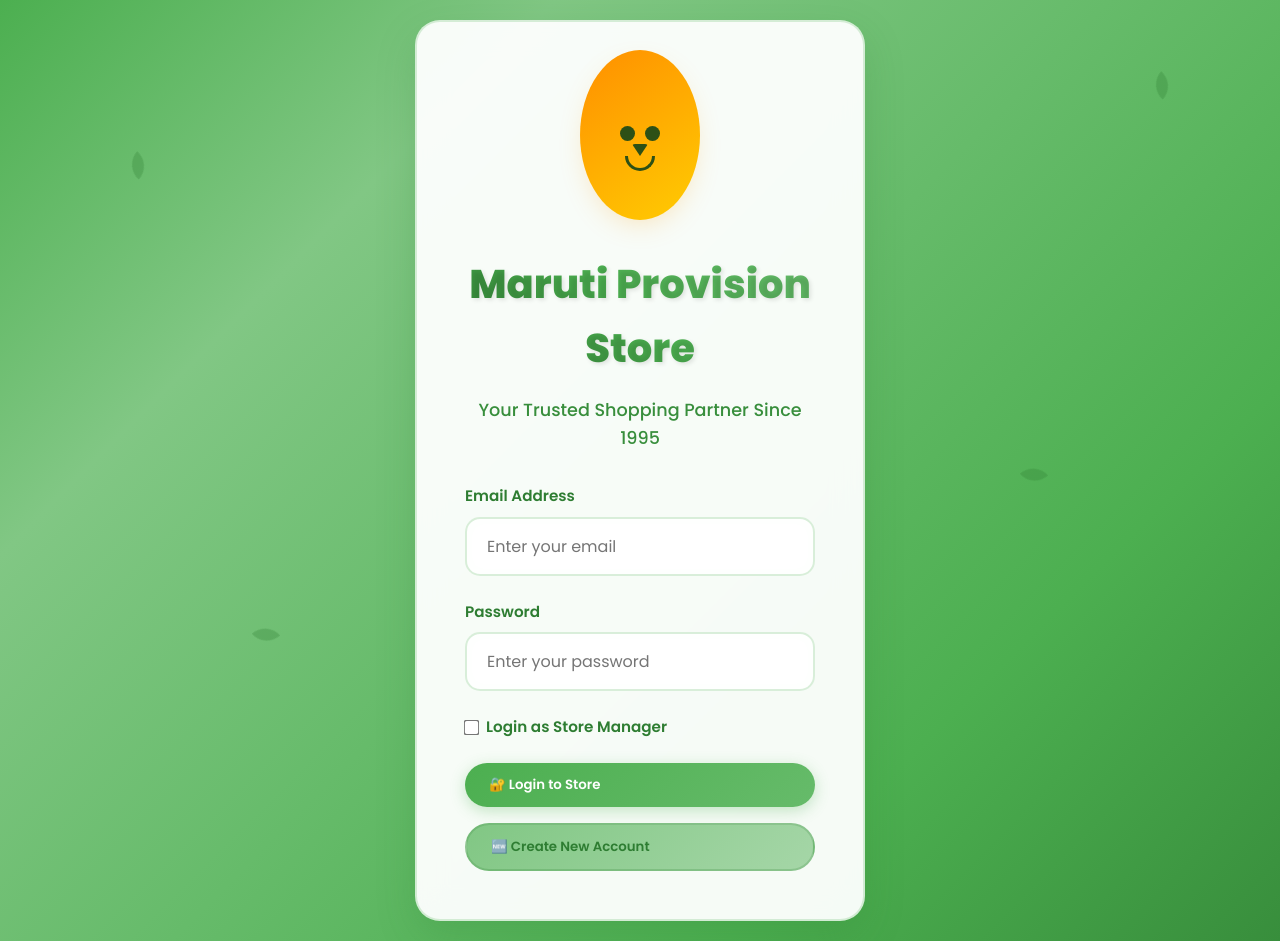
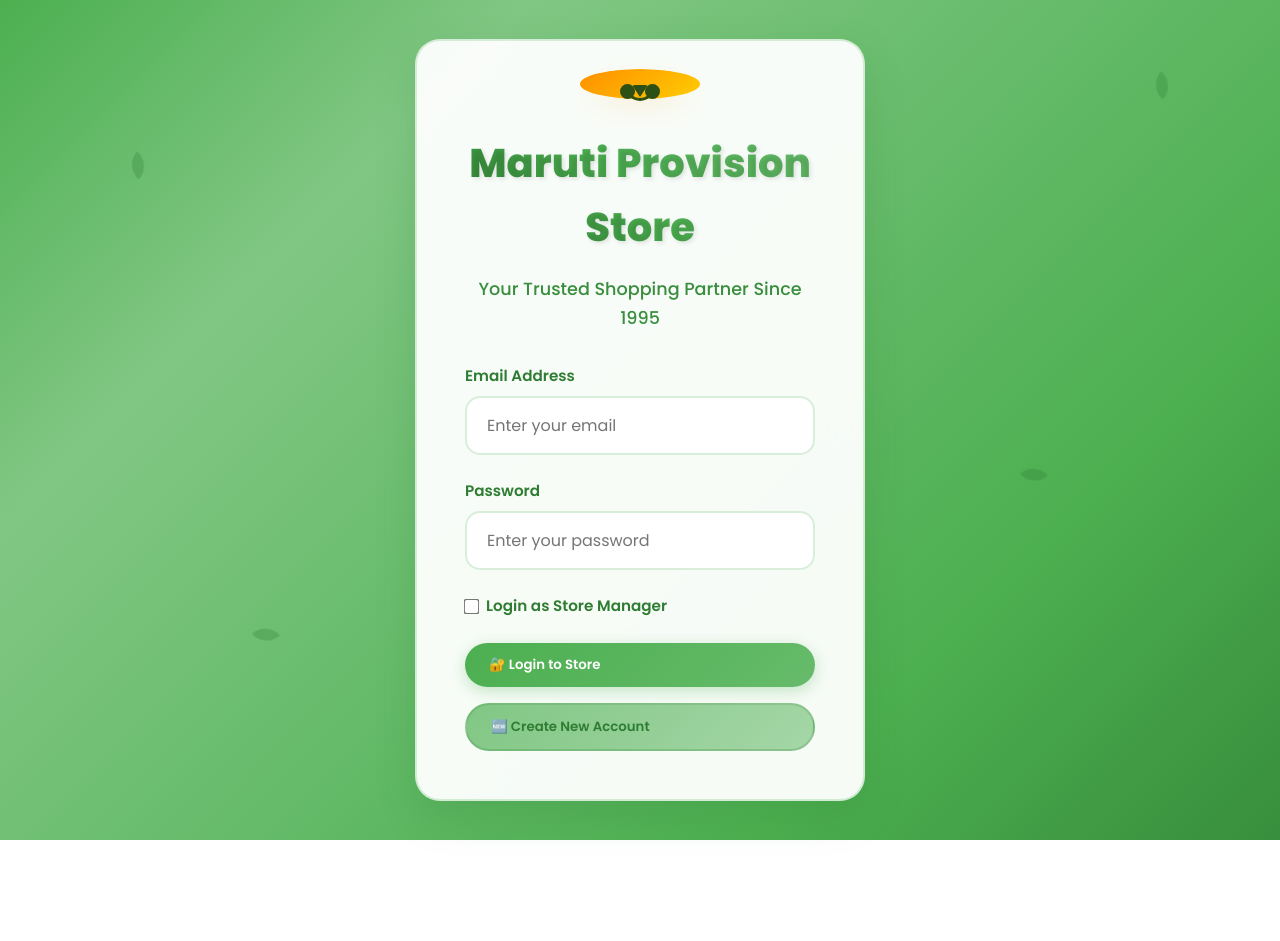
Before and after one commit to Whodarshanpatel/maruti-provision-store, a plain HTML site: page index.html in a window 1280 px wide. After the commit the page ends 840 px from the top, so only its background shows below. Drawn offline with nearby package versions, Linux system fonts and the light colour scheme.

Commit message:
Update index.html

```diff
--- a/index.html
+++ b/index.html
@@ -79,7 +79,7 @@
         .mascot-container {
             position: relative;
             width: 100px;
-            height: 150px;
+            height: 10px;
             margin: 0 auto 2rem;
         }
 
```
